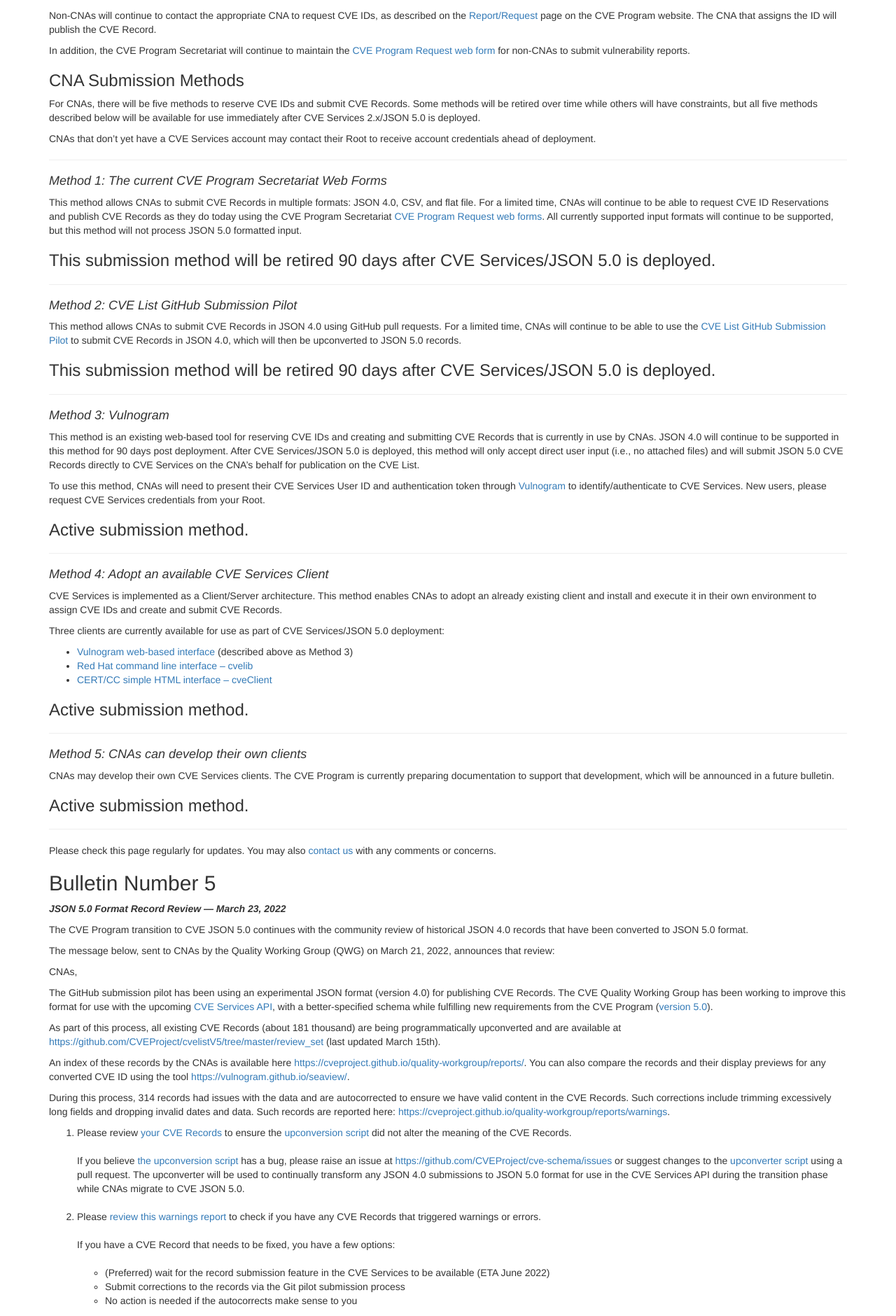
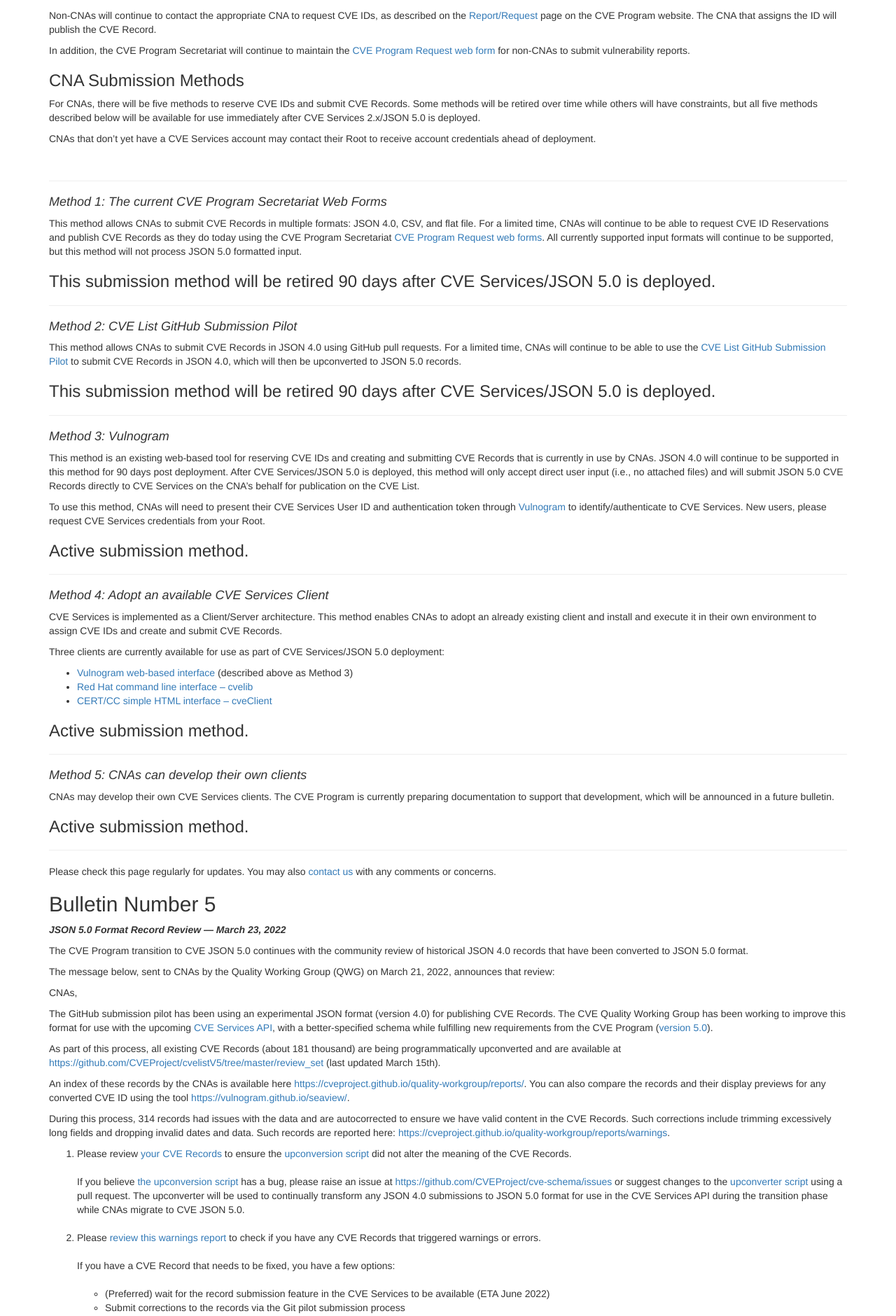
Before and after one commit to CVEProject/cveproject.github.io, a Jekyll site: the page built from automation-transition.md, in a window 1280 px wide. Shown: the part 715-2595 px from the top of the page at 70% size. Built offline with Jekyll 4.4.1, drawn with Linux system fonts in a browser that asks for light colours; nearby versions of some CDN libraries.

Commit message:
Update automation-transition.md

```diff
--- a/automation-transition.md
+++ b/automation-transition.md
@@ -30,7 +30,9 @@ For CNAs, there will be five methods to reserve CVE IDs and submit CVE Records.
 
 CNAs that don’t yet have a CVE Services account may contact their Root to receive account credentials ahead of deployment.
 
-----
+<br/>
+
+------
 
 <h4><i>Method 1: The current CVE Program Secretariat Web Forms</i></h4>
 
@@ -39,7 +41,7 @@ For a limited time, CNAs will continue to be able to request CVE ID Reservations
 
 <h3>This submission method will be retired 90 days after CVE Services/JSON 5.0 is deployed.</h3>
 
-----
+------
 
 <h4><i>Method 2: CVE List GitHub Submission Pilot</i></h4>
 
@@ -48,7 +50,7 @@ For a limited time, CNAs will continue to be able to use the [CVE List GitHub Su
 
 <h3>This submission method will be retired 90 days after CVE Services/JSON 5.0 is deployed.</h3>
 
-----
+------
 
 <h4><i>Method 3: Vulnogram</i></h4>
 
@@ -59,7 +61,7 @@ To use this method, CNAs will need to present their CVE Services User ID and aut
 
 <h3>Active submission method.</h3>
 
-----
+------
 
 <h4><i>Method 4: Adopt an available CVE Services Client</i></h4>
 
@@ -73,7 +75,7 @@ Three clients are currently available for use as part of CVE Services/JSON 5.0 d
 
 <h3>Active submission method.</h3>
 
-----
+------
 
 <h4><i>Method 5: CNAs can develop their own clients</i></h4>
 
@@ -81,7 +83,7 @@ CNAs may develop their own CVE Services clients. The CVE Program is currently pr
 
 <h3>Active submission method.</h3>
 
-----
+------
 
 Please check this page regularly for updates. You may also [contact us](https://cveform.mitre.org/) with any comments or concerns.
 
```
